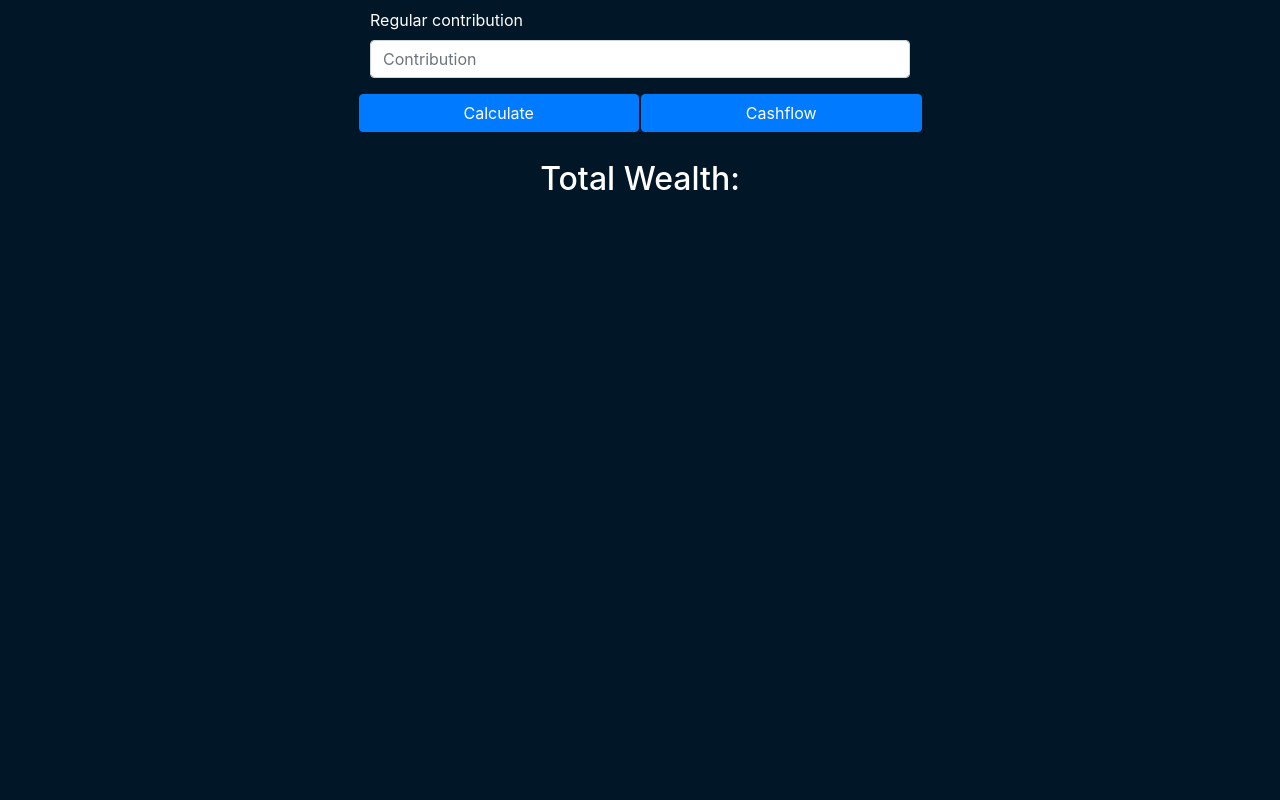
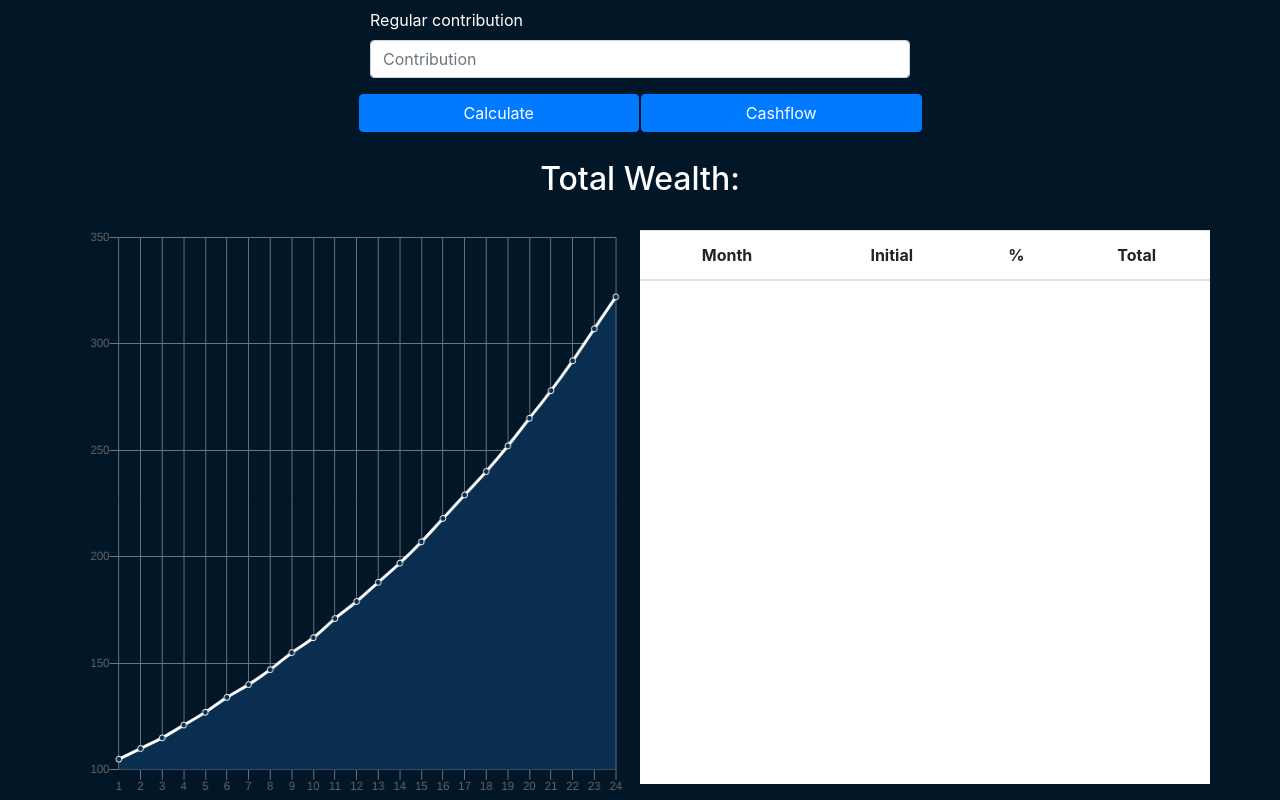
Before and after one commit to davidgonzalezfx/compound-effect-calculator, a website: page public/index.html in a window 1280 px wide. Shown: the part 417-1217 px from the top of the page. Before the commit the page ends 800 px from the top, so only its background shows below. Drawn offline with nearby package versions, Linux system fonts and the light colour scheme.

Commit message:
Chartjs styled

```diff
--- a/public/index.html
+++ b/public/index.html
@@ -63,7 +63,9 @@
 			<h4 id="math"></h4>
 		</div>
 		<br>
-		<table id="graph" style="background-color: white;" class="table text-center table-hover table-striped">
+		<div class="row" id="graph">
+			<canvas id="myChart" class="col-md-6" width="50" height="50"></canvas>
+			<table style="background-color: white;" class="table text-center table-hover table-striped col-md-6">
 				<thead class="">
 					<tr>
 						<th>Month</th>
@@ -76,10 +78,15 @@
 
 				</tbody>
 			</table>
+		</div>
+
+
+
 
 	</div>
 	<script src="https://code.jquery.com/jquery-3.4.1.min.js" integrity="sha256-CSXorXvZcTkaix6Yvo6HppcZGetbYMGWSFlBw8HfCJo=" crossorigin="anonymous"></script>
 	<script src="https://stackpath.bootstrapcdn.com/bootstrap/4.4.1/js/bootstrap.min.js"></script>
+	<script src="https://cdnjs.cloudflare.com/ajax/libs/Chart.js/2.9.3/Chart.bundle.min.js"></script>
 	<script src="main.js"></script>
 </body>
 </html>
--- a/public/main.js
+++ b/public/main.js
@@ -4,7 +4,7 @@ document.getElementById("btn").addEventListener("click", function () {
 
 document.getElementById("btn2").addEventListener("click", function(){
 	calc();
-	document.getElementById('graph').style.display = "table";
+	document.getElementById('graph').style.display = "flex";
 	delData();
 	insertData();
 })
@@ -42,7 +42,7 @@ function calc(){
 
 function delData() {
 	const tbody = document.getElementById('tbod');
-	tbody.innerHtml = "";
+	tbody.innerHTML = "";
 }
 
 function insertData() {
@@ -65,3 +65,36 @@ function insertData() {
 	}
 
 }
+
+
+	var ctx = document.getElementById('myChart').getContext('2d');
+			var myChart = new Chart(ctx, {
+			type: 'line',
+					data: {
+						labels: [1, 2, 3, 4, 5, 6, 7, 8, 9, 10, 11, 12, 13, 14, 15, 16, 17, 18, 19, 20, 21, 22, 23, 24], // Month
+						datasets: [{
+							data: [105, 110, 115, 121, 127, 134, 140, 147, 155, 162, 171, 179, 188, 197, 207, 218, 229, 240, 252, 265, 278, 292, 307, 322 ], // Equity
+							backgroundColor: 'rgba(9,46,80,1)',
+							borderColor: 'rgb(255,255,255)',
+						}]
+					},
+					options: {
+						responsive: true,
+						legend: {display: false},
+						scales: {
+							xAxes: [{
+								gridLines: { color: "#6C757D"}
+							}],
+							yAxes: [{
+								gridLines: { color: "#6C757D" }
+							}]
+						},
+						tooltips: {
+							mode: 'point',
+							bodyFontSize: 15,
+							titleFontSize: 15,
+							borderColor: 'rgb(0,123,255)',
+							borderWidth: 2,
+						}
+					}
+	});
--- a/public/styles.css
+++ b/public/styles.css
@@ -21,7 +21,7 @@ form {
 }
 
 #graph {
-	display: none;
+	display: flex;
 }
 
 @media (max-width: 767.98px) {
```
Lines whose indentation alone changed are shown as unchanged.
